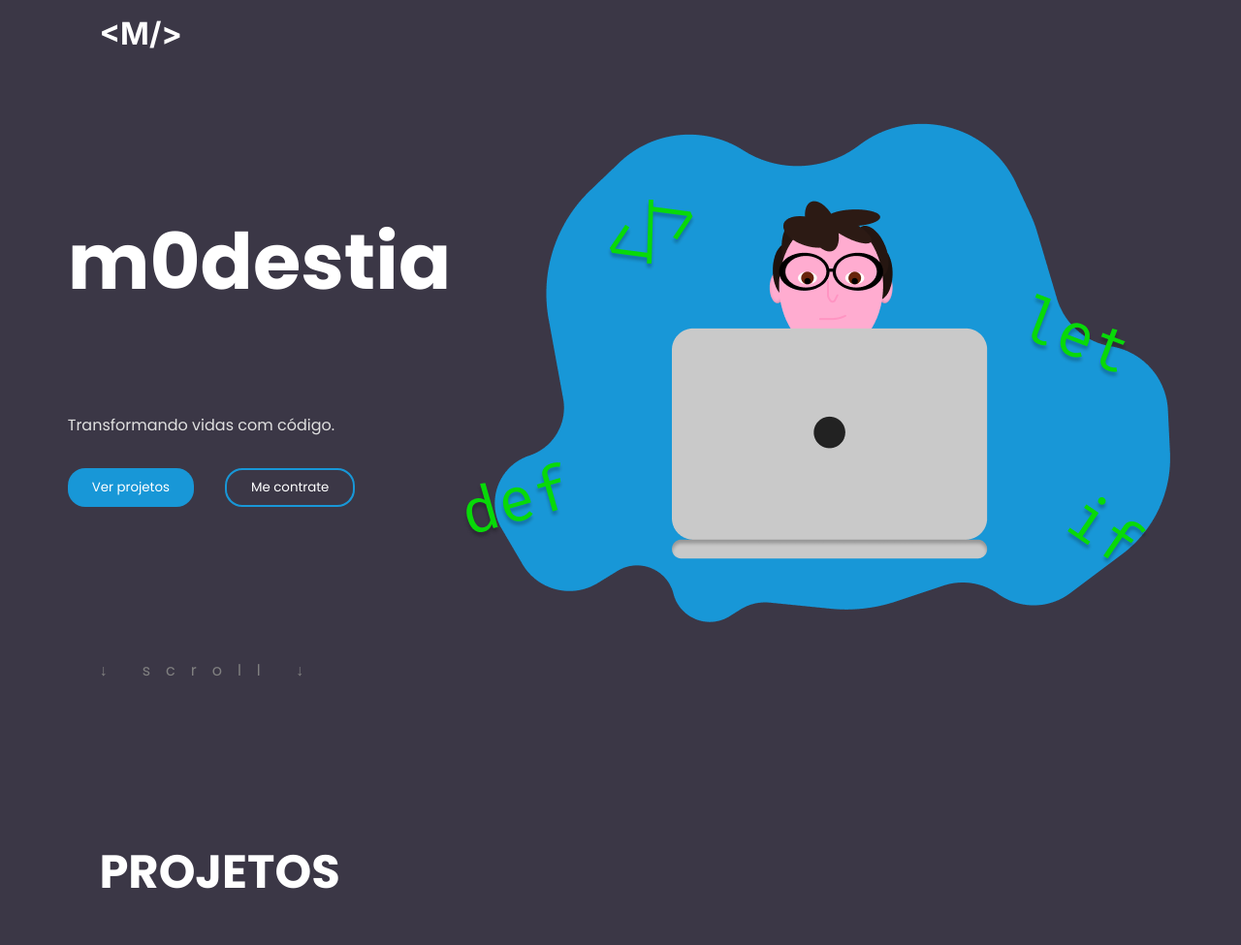
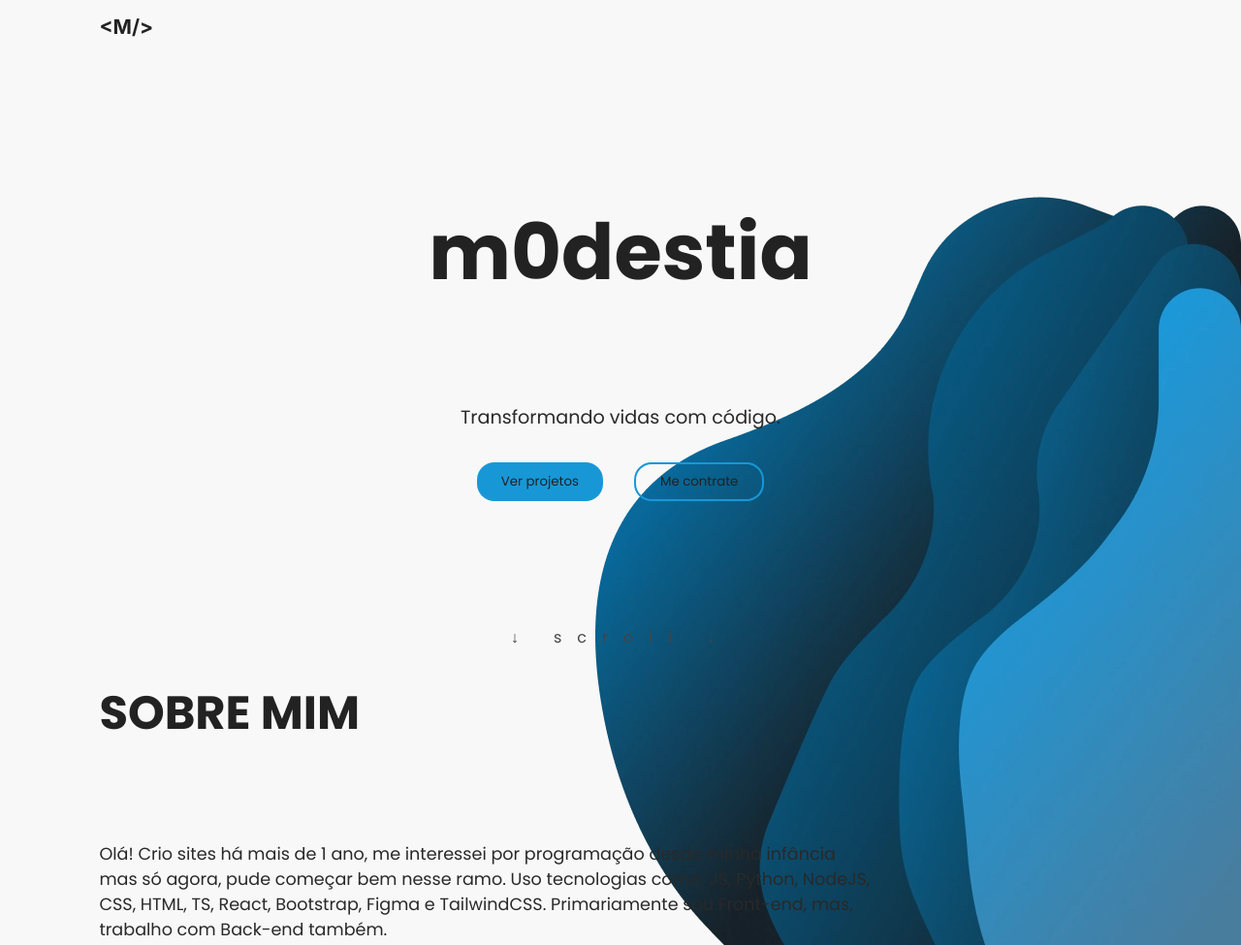
Before and after one commit to m0destia/m0destia, a plain HTML site: page index.html in a window 1280 px wide. Shown: the top 975 px of the page at 97% size. Drawn offline with Linux system fonts and the light colour scheme.

Commit message:
updateeee

```diff
--- a/index.html
+++ b/index.html
@@ -34,17 +34,26 @@
             <button class="btn-primary">Ver projetos</button>
             <button class="btn-secondary">Me contrate</button>
           </div>
-        </div>
-        <div id="slogan">
-          <img
-            src="src/assets/slogan.png"
-            alt="Uma imagem de um programador com um laptop e varios simbolos da programação ao redor."
-          />
+          <span id="scroll">↓ scroll ↓</span>
         </div>
       </section>
-      <span id="scroll">↓ scroll ↓</span>
+      <img
+        src="src/assets/listras.webp"
+        alt="Uma imagem abstrata de varias listras da cor azul"
+        id="slogan"
+      />
     </header>
     <main>
+      <section id="about_me">
+        <h2 class="sect-title">SOBRE MIM</h2>
+        <p>
+          Olá! Crio sites há mais de 1 ano, me interessei por programação desde
+          minha infância mas só agora, pude começar bem nesse ramo. Uso
+          tecnologias como: JS, Python, NodeJS, CSS, HTML, TS, React, Bootstrap,
+          Figma e TailwindCSS. Primariamente sou Front-end, mas, trabalho com
+          Back-end também.
+        </p>
+      </section>
       <section id="projects">
         <h2 class="sect-title">PROJETOS</h2>
         <div id="stphdesigner" class="sided">
@@ -58,15 +67,20 @@
           </div>
           <p>
             Um site feito para uma designer, utilizei CSS, JS, HTML como
-            principal, font-awesome para icones, e scroll-reveal
+            principal, font-awesome para icones, e scroll-reveal. Serve como
+            portfolio para a designer.
           </p>
         </div>
         <div id="weather_app" class="sided">
-          <p>Um weather app com backend, utilizei CSS, JS, HTML, NodeJS.</p>
+          <p>
+            Um weather app com backend, utilizei CSS, JS, HTML, NodeJS. Ao
+            digitar o nome de uma cidade no input, um contato com o back-end
+            traz informações sobre o clima da cidade
+          </p>
           <div class="card">
             <h2>Weather App</h2>
             <img
-              src="src/assets/stphdesigner.png"
+              src="src/assets/weatherapp.png"
               alt="Imagem do site stphdesigner"
             />
             <aside>clique para ir ao site!</aside>
--- a/src/css/style.css
+++ b/src/css/style.css
@@ -7,15 +7,15 @@
   padding: 0;
   box-sizing: border-box;
   font-family: "Poppins", sans-serif;
-  color: white;
+  color: rgb(34, 34, 34);
 }
 
 body {
-  background-color: rgb(59, 55, 70);
+  background-color: rgb(248, 248, 248);
 }
 
 p {
-  color: rgb(224, 224, 224);
+  color: rgb(41, 41, 41);
 }
 
 .btn-primary {
@@ -65,24 +65,31 @@ header {
 
 header h1 {
   font-family: "Inter", sans-serif;
+  font-size: 1.3rem;
 }
 
 #scroll {
-  color: gray;
+  color: rgb(68, 68, 68);
   letter-spacing: 1rem;
+  margin-top: 8rem;
 }
 
 #hero {
   display: flex;
   justify-content: center;
   align-items: center;
+  margin-top: 10rem;
+}
+
+#hero p {
+  font-size: 1.2rem;
 }
 
 #hero_principal {
   display: flex;
-  flex: 50%;
   flex-direction: column;
   justify-content: center;
+  align-items: center;
 }
 
 #hero_principal h2 {
@@ -90,15 +97,23 @@ header h1 {
 }
 
 #slogan {
-  display: flex;
-  justify-content: center;
-  flex: 50%;
+  position: absolute;
+  top: 150px;
+  right: 0;
+  z-index: -1;
 }
 
 .double-button {
   margin-top: 2rem;
   display: flex;
   gap: 2rem;
+}
+
+/*ABOUTME*/
+
+#about_me p {
+  font-size: 1.1rem;
+  max-width: 800px;
 }
 
 /*PROJECTS*/
@@ -117,8 +132,8 @@ header h1 {
   flex-direction: column;
   gap: 2rem;
   border-radius: 13px;
-  background: linear-gradient(rgb(26, 26, 26), rgb(34, 34, 34));
-  box-shadow: inset 0 8px 15px rgb(53, 53, 53), inset 0 -8px 15px rgb(0, 0, 0);
+  background: linear-gradient(rgb(223, 223, 223), rgb(207, 207, 207));
+  box-shadow: 0 0px 15px rgb(0, 0, 0);
 }
 
 .card aside {
--- /dev/null
+++ b/src/js/script.js
@@ -0,0 +1,2 @@
+const weatherapp = "https://weatherapp-1kaq.onrender.com/";
+const stphdesign = "https://stphdesigner.vercel.app/";
```
Also changed, not shown: src/assets/arrowdown.webp (deleted), src/assets/listras.webp (added), src/assets/slogan.png (deleted), src/assets/weatherapp.png (added).
